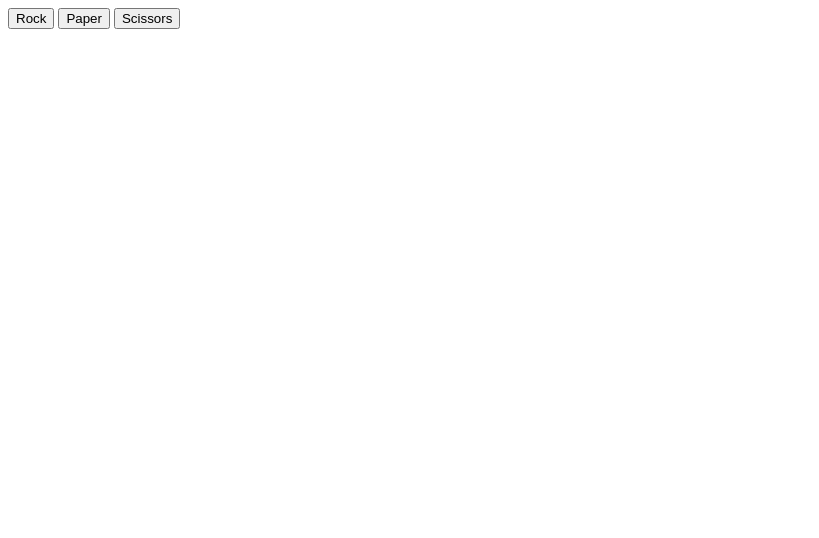
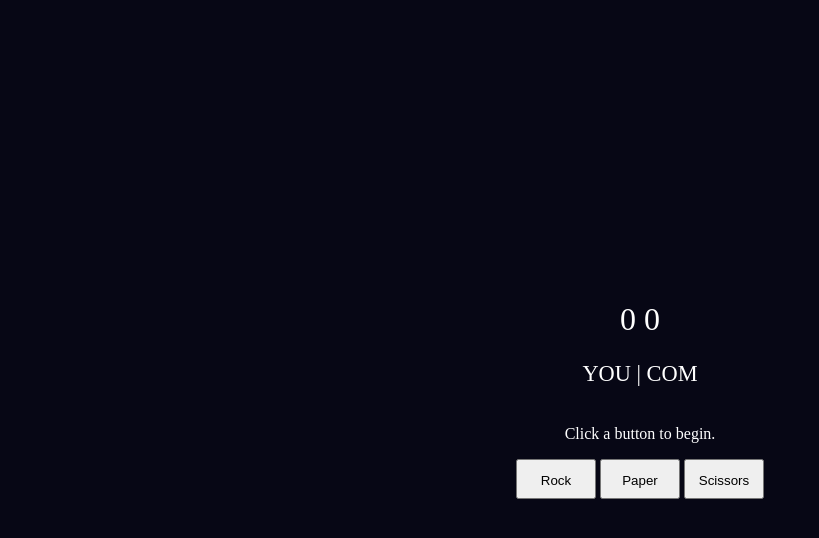
Before and after one commit to nathaniel-lowy/Rock-Paper-Scissors, a plain HTML site: page index.html in a window 1280 px wide. Shown: the whole page, without its empty margins (0-819 px from the left). Drawn offline with Linux system fonts and the light colour scheme.

Commit message:
Improve ui
Adjust CSS, organize the buttons, make flex

```diff
--- a/index.html
+++ b/index.html
@@ -1,20 +1,27 @@
 <!DOCTYPE html>
 <html lang="en">
+
 <head>
     <meta charset="UTF-8">
     <meta name="viewport" content="width=device-width, initial-scale=1.0">
     <title>Odin Project - RPS</title>
+    <link rel="stylesheet" href="styles.css">
     <script src="script.js" defer></script>
 </head>
+
 <body>
-    <button id="rock">Rock</button>
-    <button id="paper">Paper</button>
-    <button id="scissors">Scissors</button>
-    <p id="result"></p>
     <div id="scores">
-        <span id="userScore"></span>
-        <span id="computerScore"></span>
-        <p id="gameWinner"></p>
+        <span id="userScore">0</span>
+        <span id="computerScore">0</span>
+        <p id="gameWinner">YOU | COM</p>
+    </div>
+    <p id="result">Click a button to begin.</p>
+
+    <div class="container">
+        <button id="rock">Rock</button>
+        <button id="paper">Paper</button>
+        <button id="scissors">Scissors</button>
     </div>
 </body>
+
 </html>
--- a/script.js
+++ b/script.js
@@ -76,9 +76,11 @@ function playRound(humanChoice) {
 
     if (humanScore === 5) {
         gameWinner.textContent = "YOU REACHED 5 FIRST! YOU WIN THE GAME!";
+        resultDiv.textContent = "Click a button to reset.";
         gameOver = true;
     } else if (computerScore === 5) {
         gameWinner.textContent = "THE COMPUTER REACHED 5 FIRST! IT WINS THE GAME!";
+        resultDiv.textContent = "Click a button to reset.";
         gameOver = true;
     }
 }
@@ -94,7 +96,8 @@ function playGame(choice) {
         humanScore = 0;
         computerScore = 0;
         updateScore();
-        gameWinner.textContent = "";
+        gameWinner.textContent = "YOU | COM";
+        resultDiv.textContent = "Click a button to begin."
         gameOver = false;
     } else {
         playRound(choice);
--- /dev/null
+++ b/styles.css
@@ -0,0 +1,40 @@
+body {
+    display: flex;
+    flex-direction: column;
+    background-color: #070715;
+    color: white;
+    justify-content: center;
+    align-items: center;
+    height: 100vh;
+    padding: 0;
+    margin: 0;
+}
+
+.container {
+    display: flex;
+    flex-direction: row;
+    align-items: center;
+    justify-content: center;
+    gap: 4px;
+}
+
+button {
+    flex: 1;
+    padding: 12px;
+    margin: 0;
+    width: 80px;
+    height: 40px;
+}
+
+#scores {
+    text-align: center;
+    font-size: 2rem;
+}
+
+#scores #span {
+    padding: 12px;
+}
+
+#scores #gameWinner {
+    font-size: 1.4rem;
+}
```
